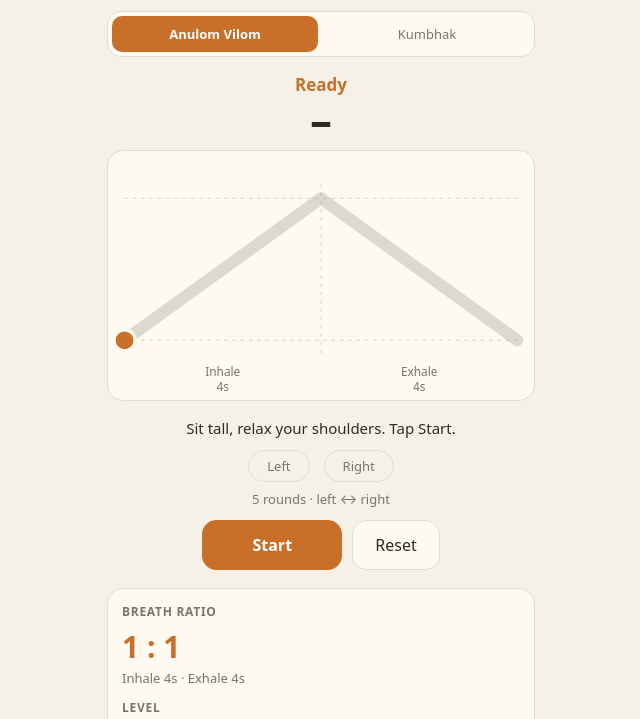
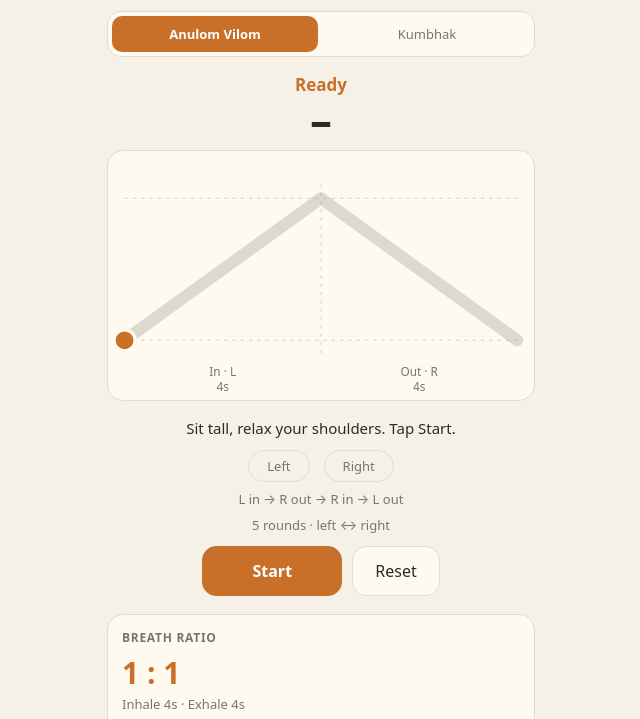
Before and after one commit to drakthephenomenal/Yoga, a plain HTML site: page index.html in a window 1280 px wide. Shown: the part 75-794 px from the top of the page, without its empty margins (319-959 px from the left). Drawn offline with Linux system fonts and the light colour scheme.

Commit message:
Add files via upload

```diff
--- a/app.js
+++ b/app.js
@@ -28,7 +28,7 @@ function buildGraph(){
  G.pts.forEach(function(p,i){if(i>0&&i<G.pts.length-1)s+='<line class="gl" x1="'+p[0]+'" x2="'+p[0]+'" y1="'+(G.HI-12)+'" y2="'+(G.LO+12)+'"/>'});
  s+='<path class="tgt" d="'+d+'"/><g clip-path="url(#cp)"><path class="fil" d="'+area+'"/><path class="lin" d="'+d+'"/></g><circle id="dot" class="dot" r="9" cx="'+X0+'" cy="'+G.LO+'"/>';
  G.ph.forEach(function(p,i){var x=(G.pts[i][0]+G.pts[i+1][0])/2;
-  s+='<text x="'+x+'" y="190">'+nm[p.t]+'</text><text x="'+x+'" y="203">'+p.d+'s</text>'});
+  s+='<text id="lb'+i+'" x="'+x+'" y="190">'+nm[p.t]+'</text><text x="'+x+'" y="203">'+p.d+'s</text>'});
  $("gr").innerHTML=s;
 }
 function cursor(tt){
@@ -83,11 +83,32 @@ function tick(now){
  }
  draw();requestAnimationFrame(tick);
 }
+function setSeq(c){
+ if(!P[S.mode].alt)return;
+ var st=[["L","in"],["R","out"],["R","in"],["L","out"]],
+ h=st.map(function(s,i){return '<span class="'+(i==c?"cur":"")+'">'+s[0]+" "+s[1]+'</span>'}).join(" → ");
+ if(h!==setSeq.h){setSeq.h=h;$("seq").innerHTML=h}
+}
+function setLabels(left){
+ G.ph.forEach(function(p,i){
+  var el=$("lb"+i),n=["Inhale","Hold","Exhale","Hold"][p.t];
+  if(!el)return;
+  if(P[S.mode].alt){if(p.t==0)n="In · "+(left?"L":"R");else if(p.t==2)n="Out · "+(left?"R":"L")}
+  el.textContent=n;
+ });
+}
+function chips(){
+ var L=$("nL"),R=$("nR");
+ [[L,"Left"],[R,"Right"]].forEach(function(c){
+  var cl=c[0].className;
+  c[0].textContent=c[1]+(cl.indexOf(" in")>-1?" · IN":cl.indexOf(" out")>-1?" · OUT":"");
+ });
+}
 function draw(){
  var L=$("nL"),R=$("nR");L.className=R.className="";
- L.parentNode.style.display=P[S.mode].alt?"":"none";
+ L.parentNode.style.display=$("seq").style.display=P[S.mode].alt?"":"none";
  if(!run.started){
-  cursor(0);
+  cursor(0);setLabels(true);setSeq(-1);chips();
   $("ph").textContent="Ready";$("cd").textContent="–";
   $("hint").textContent="Sit tall, relax your shoulders. Tap Start.";
   $("stat").textContent=S.rounds+" rounds · "+(P[S.mode].alt?"left ↔ right":"inhale · hold · exhale · hold");return;
@@ -98,13 +119,14 @@ function draw(){
  $("cd").textContent=Math.max(1,Math.ceil(ph.d-run.el));
  if(alt){
   h=["Inhale through the "+(left?"left":"right")+" nostril","Close both nostrils · hold","Exhale through the "+(left?"right":"left")+" nostril","Hold empty · both closed"][ph.t];
-  if(ph.t==0)(left?L:R).className="on";
-  if(ph.t==2)(left?R:L).className="on";
+  if(ph.t==0)(left?L:R).className="on in";
+  if(ph.t==2)(left?R:L).className="on out";
  } else {
   h=["Inhale","Hold","Exhale","Hold empty"][ph.t];
   if(ph.t==0||ph.t==2)L.className=R.className="on";
  }
  $("hint").textContent=h;
+ setLabels(left);chips();setSeq((left?0:2)+(ph.t==2?1:0));
  $("stat").textContent="Round "+Math.min(S.rounds,rounds()+1)+" of "+S.rounds;
 }
 document.addEventListener("click",function(e){
--- a/index.html
+++ b/index.html
@@ -17,6 +17,7 @@
 <svg id="gr" class="graph" viewBox="0 0 360 210" preserveAspectRatio="xMidYMid meet"></svg>
 <div class="hint" id="hint"></div>
 <div class="nos"><span id="nL">Left</span><span id="nR">Right</span></div>
+<div class="seq" id="seq"></div>
 <div class="stat" id="stat"></div>
 <div class="row"><button class="pri" id="go">Start</button><button id="rs">Reset</button></div>
 
--- a/style.css
+++ b/style.css
@@ -42,3 +42,7 @@ label{display:flex;align-items:center;gap:8px;font-size:14px;margin-top:10px}
 .graph .fil{fill:var(--acc2);opacity:.3}
 .graph .dot{fill:var(--acc);stroke:var(--card);stroke-width:3}
 .graph text{fill:var(--mut);font-size:10px;text-anchor:middle}
+.nos span.on.in{background:var(--acc2);border-color:var(--acc2);color:#fff}
+.nos span.on.out{background:var(--acc);border-color:var(--acc);color:#fff}
+.seq{font-size:13px;color:var(--mut);margin-bottom:8px}
+.seq .cur{color:var(--acc);font-weight:700}
--- a/sw.js
+++ b/sw.js
@@ -1,4 +1,4 @@
-var CACHE="pranayama-v4";
+var CACHE="pranayama-v5";
 var ASSETS=["./","index.html","style.css","app.js","manifest.json","icon-192.png","icon-512.png"];
 
 self.addEventListener("install",function(e){
```
